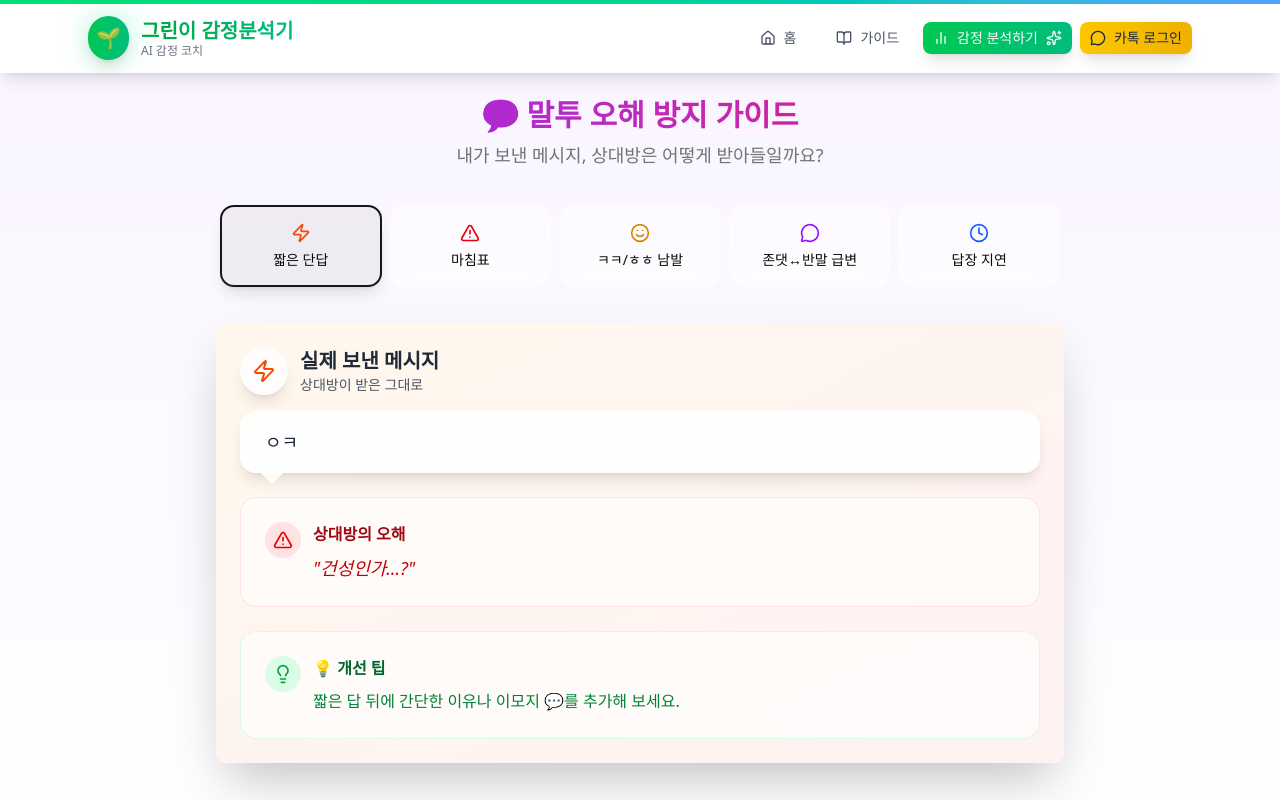
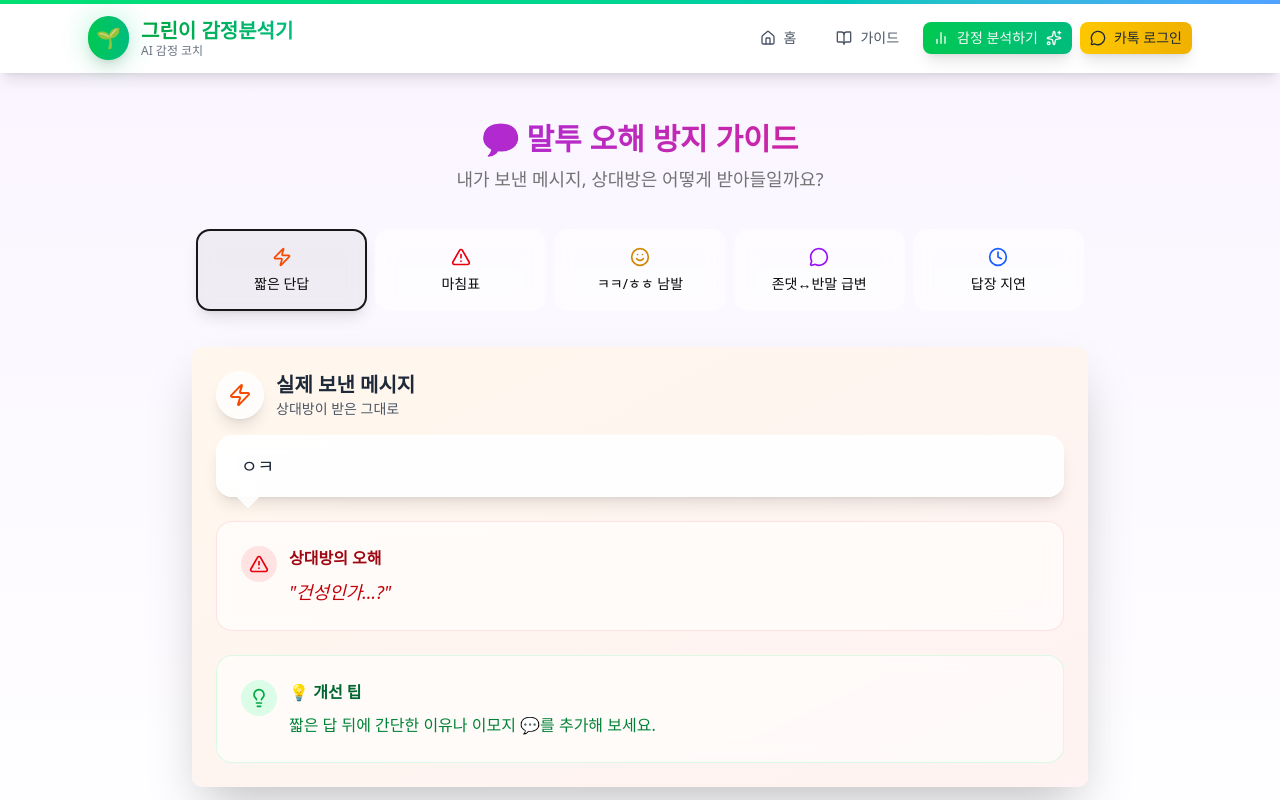
Before and after one commit to shin-minhyuk/green-katalk-feel, a Next.js app: page /guide in a window 1280 px wide. Shown: the top 800 px of the page. Built offline with nearby package versions, Linux system fonts and the light colour scheme.

Commit message:
[feat] 가이드 페이지 말투 오해 방지 컨테이너 CSS 수정

```diff
--- a/src/components/guide/ToneMisunderstanding.tsx
+++ b/src/components/guide/ToneMisunderstanding.tsx
@@ -79,8 +79,8 @@ const TONE_CASES: ToneCase[] = [
 
 export function ToneMisunderstanding() {
   return (
-    <div className="min-h-[calc(100vh-56px)] bg-gradient-to-b from-purple-50 to-white">
-      <div className="w-full max-w-4xl mx-auto p-6 ">
+    <div className="min-h-[calc(100vh-56px)] bg-gradient-to-b from-purple-50 to-white px-6 py-12">
+      <div className="w-full max-w-4xl mx-auto">
         {/* 헤더 섹션 */}
         <div className="text-center mb-8">
           <h1 className="text-3xl font-bold bg-gradient-to-r from-purple-600 to-pink-600 bg-clip-text text-transparent mb-2">
@@ -186,7 +186,7 @@ export function ToneMisunderstanding() {
                   </CardContent>
                 </Card>
               </TabsContent>
-            )
+            ),
           )}
         </Tabs>
 
```
